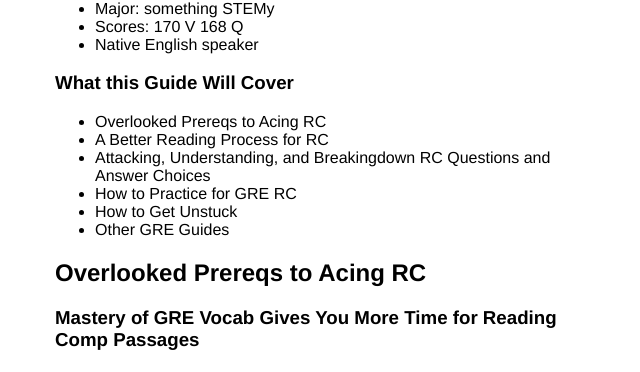
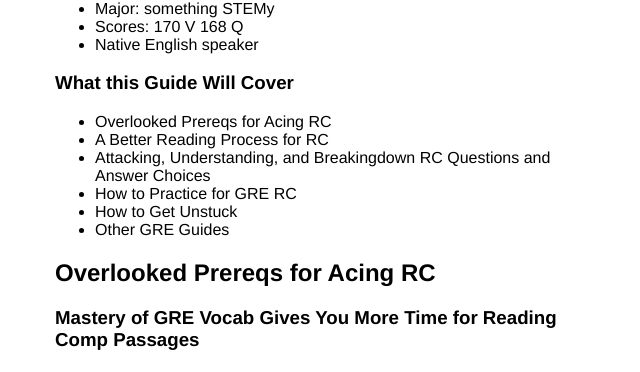
Before and after one commit to btmbtm/btmbtm.github.io, a Jekyll site: the page built from gre/extrarcguide.md, in a window 1280 px wide and 900 px high, scrolled down 821 px. Shown: the part 147-519 px from the top of the window, without its empty margins (310-950 px from the left). Built offline with Jekyll 4.4.1, drawn with Linux system fonts in a browser that asks for light colours.

Commit message:
Update extrarcguide.md

```diff
--- a/gre/extrarcguide.md
+++ b/gre/extrarcguide.md
@@ -39,7 +39,7 @@ This guide assumes you already know the basics of GRE reading comprehension, hav
 
 ### What this Guide Will Cover
 
-- Overlooked Prereqs to Acing RC
+- Overlooked Prereqs for Acing RC
 - A Better Reading Process for RC
 - Attacking, Understanding, and Breakingdown RC Questions and Answer Choices
 - How to Practice for GRE RC
@@ -48,7 +48,7 @@ This guide assumes you already know the basics of GRE reading comprehension, hav
 
 
 
-## Overlooked Prereqs to Acing RC
+## Overlooked Prereqs for Acing RC
 
 ### Mastery of GRE Vocab Gives You More Time for Reading Comp Passages
 
```
